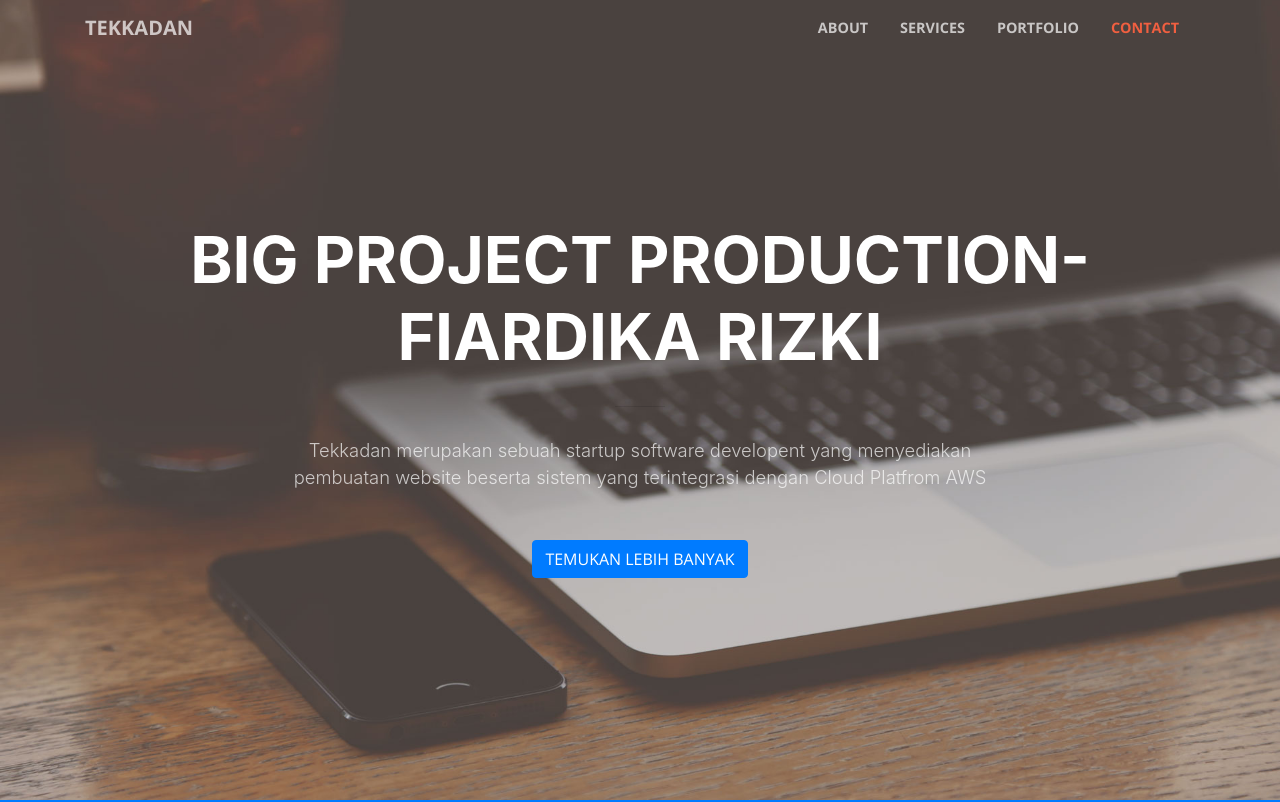
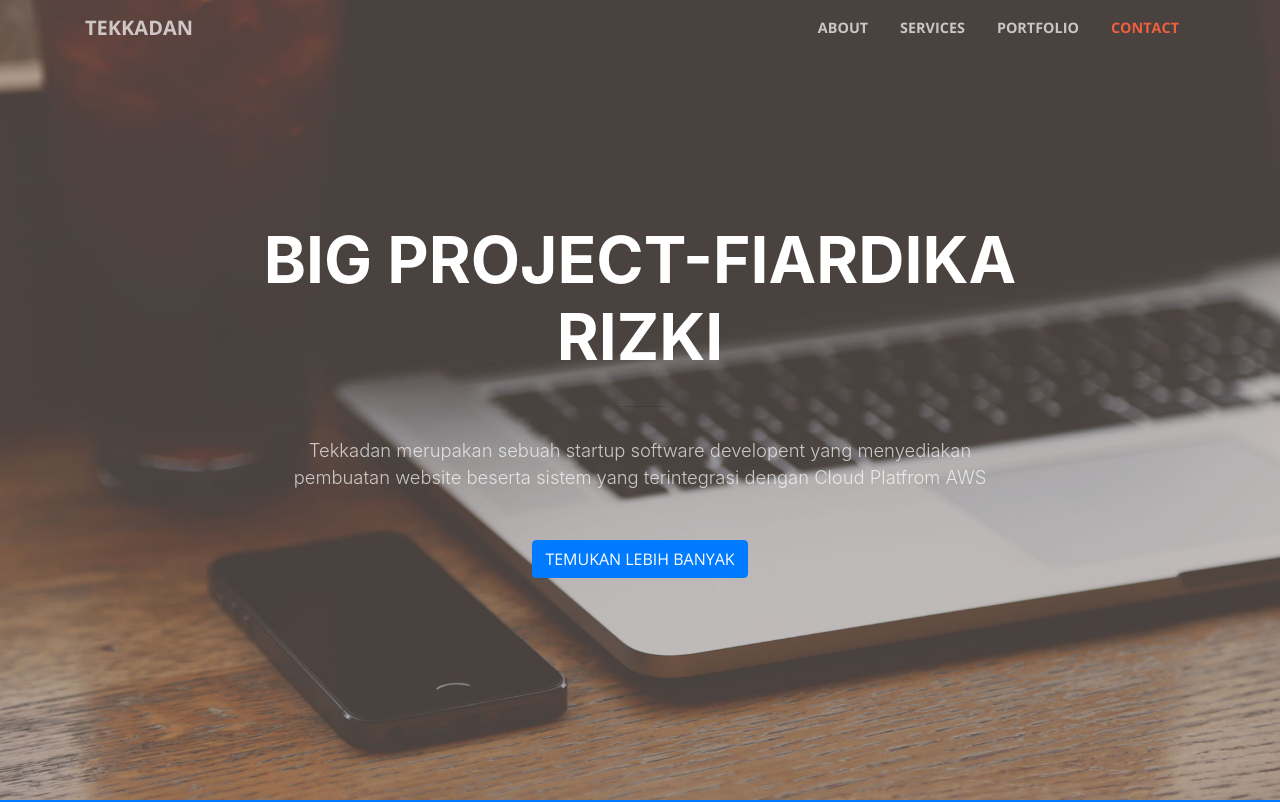
Before and after one commit to Fiardika/CilsyBP-LandingPage, a website with bundled scripts: page index.html in a window 1280 px wide. Shown: the top 802 px of the page. Built offline with nearby package versions, Linux system fonts and the light colour scheme.

Commit message:
Update index.html

```diff
--- a/index.html
+++ b/index.html
@@ -59,7 +59,7 @@
       <div class="row">
         <div class="col-lg-10 mx-auto">
           <h1 class="text-uppercase">
-            <strong>Big Project Production-Fiardika Rizki</strong>
+            <strong>Big Project-Fiardika Rizki</strong>
           </h1>
           <hr>
         </div>
```
